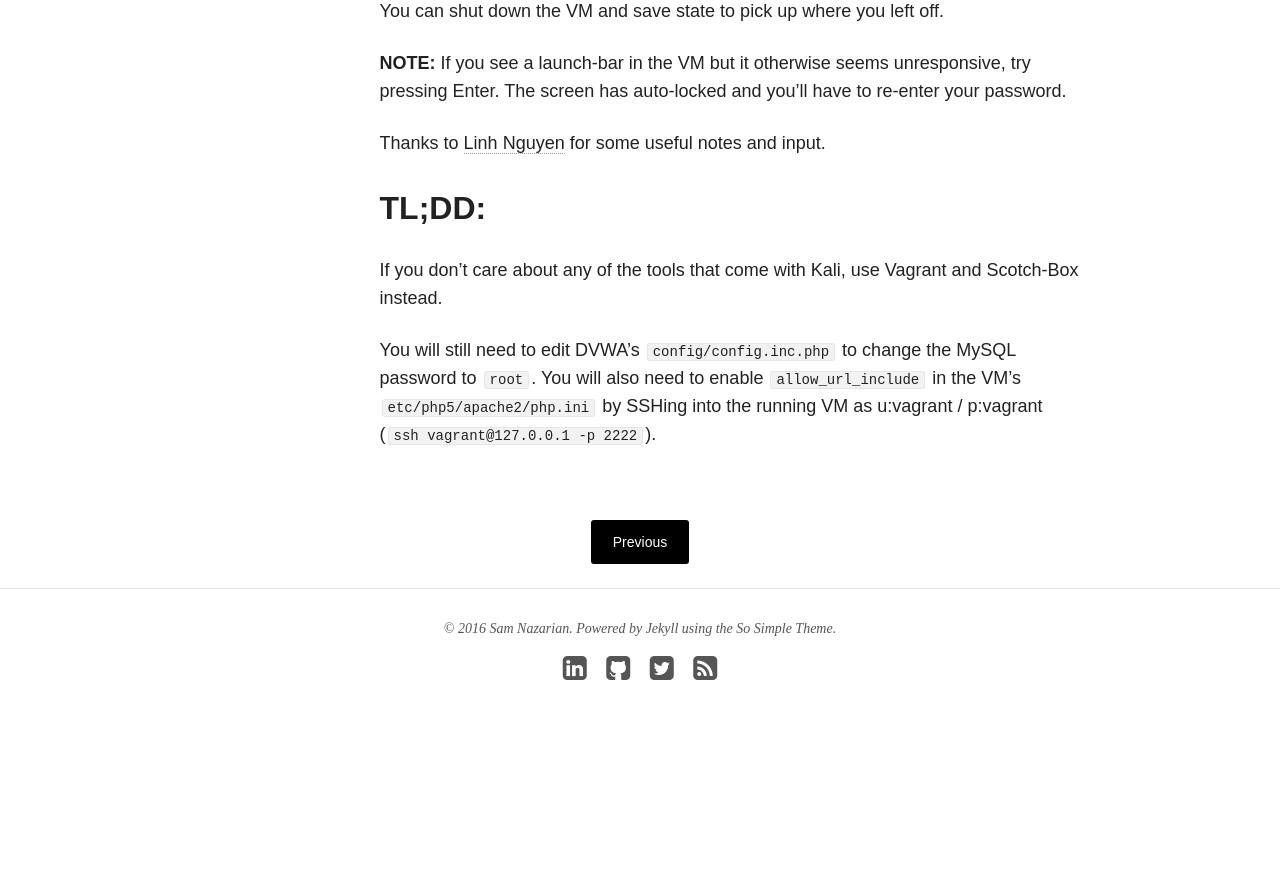
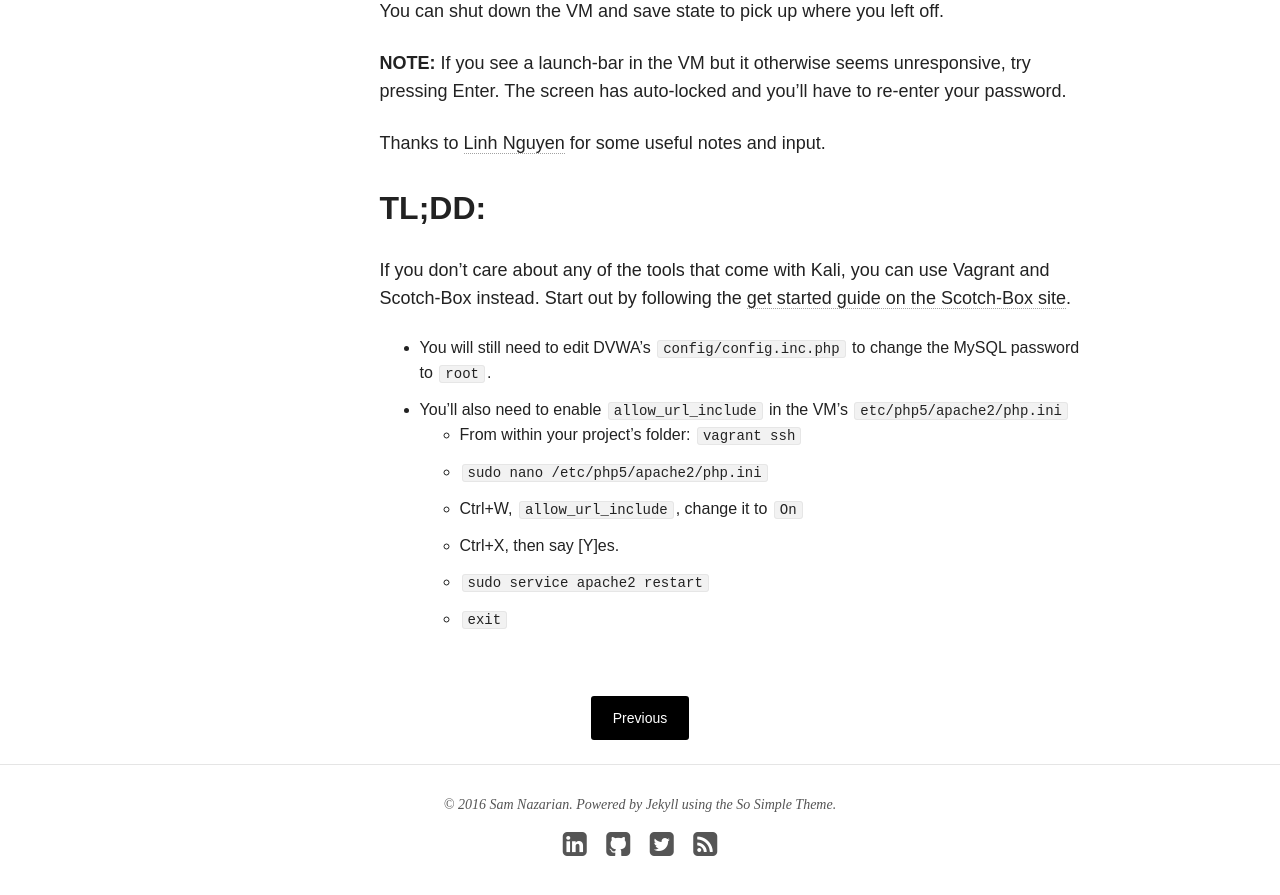
Before and after one commit to SamNazar/samnazar.github.io, a Jekyll site: the page built from _posts/articles/2016-04-05-setting-up-dvwa-in-a-kali-vm.md, in a window 1280 px wide and 900 px high, scrolled down 5442 px. Shown: the top 895 px of the window. Built offline with Jekyll 4.4.1, drawn with Linux system fonts in a browser that asks for light colours; nearby versions of some CDN libraries; before the commit the page ends 6222 px from its top, so only the background shows below that.

Commit message:
Clarifications in TL;DD section

```diff
--- a/_posts/articles/2016-04-05-setting-up-dvwa-in-a-kali-vm.md
+++ b/_posts/articles/2016-04-05-setting-up-dvwa-in-a-kali-vm.md
@@ -140,6 +140,13 @@
 Thanks to [Linh Nguyen](https://theotherlinh.com/) for some useful notes and input.
 
 ## TL;DD:
-If you don't care about any of the tools that come with Kali, use Vagrant and Scotch-Box instead.
+If you don't care about any of the tools that come with Kali, you can use Vagrant and Scotch-Box instead.  Start out by following the [get started guide on the Scotch-Box site](https://box.scotch.io/#get-started).
 
-You will still need to edit DVWA's `config/config.inc.php` to change the MySQL password to `root`.  You will also need to enable `allow_url_include` in the VM's `etc/php5/apache2/php.ini` by SSHing into the running VM as u:vagrant / p:vagrant (`ssh vagrant@127.0.0.1 -p 2222`).
+* You will still need to edit DVWA's `config/config.inc.php` to change the MySQL password to `root`.
+* You'll also need to enable `allow_url_include` in the VM's `etc/php5/apache2/php.ini`
+    * From within your project's folder: `vagrant ssh`
+    * `sudo nano /etc/php5/apache2/php.ini`
+    * Ctrl+W, `allow_url_include`, change it to `On`
+    * Ctrl+X, then say [Y]es.
+    * `sudo service apache2 restart`
+    * `exit`
```
